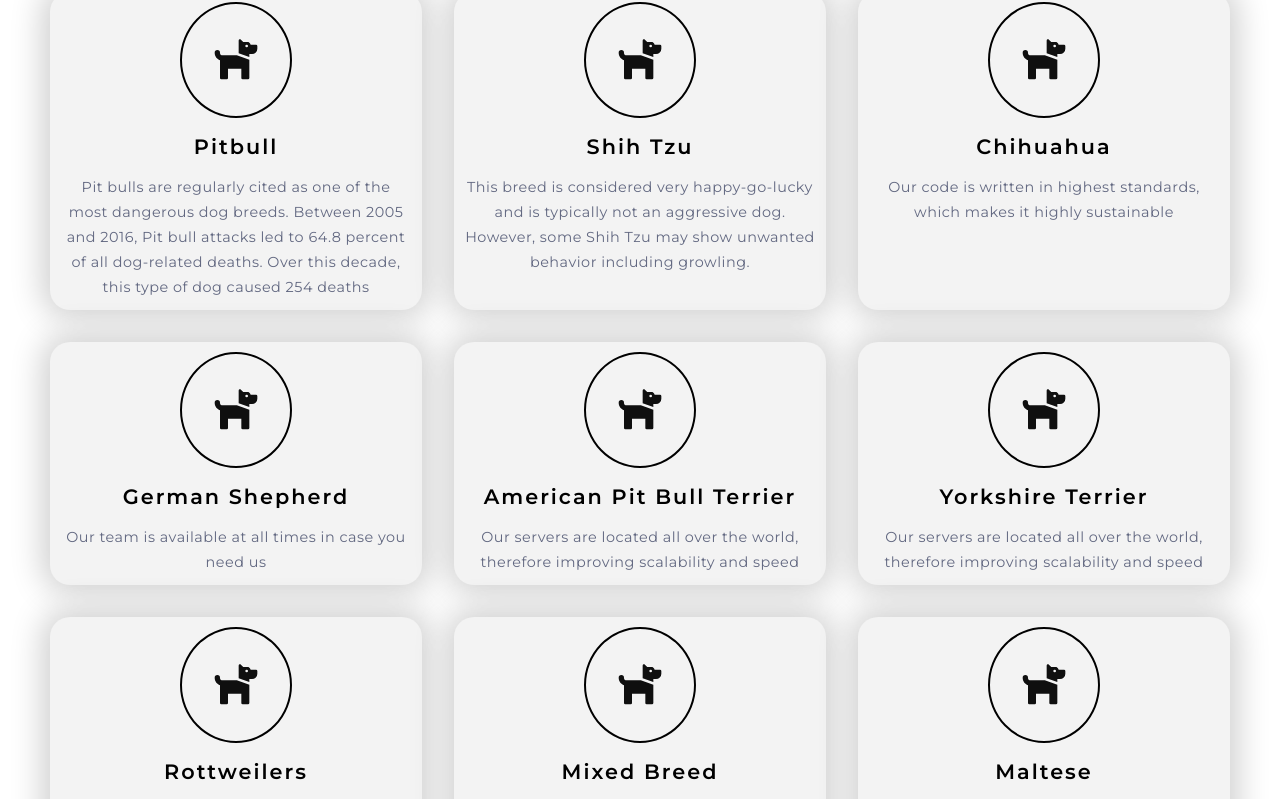
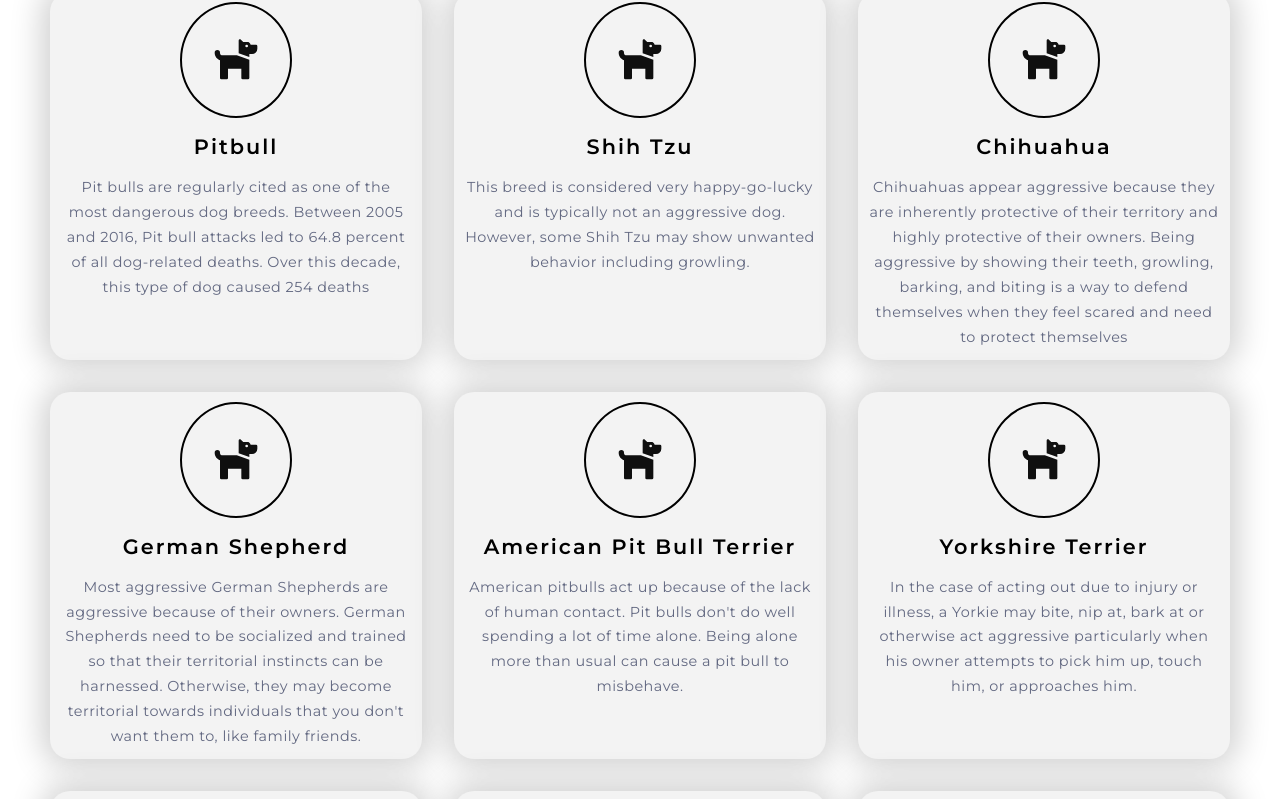
Before and after one commit to MrBAhHIMSELF/template2, a React (Create React App) app: page / in a window 1280 px wide. Shown: the part 1137-1936 px from the top of the page. Built offline with nearby package versions, Linux system fonts and the light colour scheme.

Commit message:
april 7th

```diff
--- a/src/data/FeaturesData.js
+++ b/src/data/FeaturesData.js
@@ -25,13 +25,14 @@ export const featuresData = [
   {
     name: "Chihuahua",
     description:
-      "Our code is written in highest standards, which makes it highly sustainable",
+      "Chihuahuas appear aggressive because they are inherently protective of their territory and highly protective of their owners. Being aggressive by showing their teeth, growling, barking, and biting is a way to defend themselves when they feel scared and need to protect themselves",
     icon: iconStyle(FaDog),
     imgClass: "three"
   },
   {
     name: "German Shepherd",
-    description: "Our team is available at all times in case you need us",
+    description:
+      "Most aggressive German Shepherds are aggressive because of their owners. German Shepherds need to be socialized and trained so that their territorial instincts can be harnessed. Otherwise, they may become territorial towards individuals that you don't want them to, like family friends.",
     icon: iconStyle(FaDog),
     imgClass: "four"
   },
@@ -39,7 +40,7 @@ export const featuresData = [
   {
     name: "American Pit Bull Terrier	",
     description:
-      "Our servers are located all over the world, therefore improving scalability and speed ",
+      "American pitbulls act up because of the lack of human contact. Pit bulls don't do well spending a lot of time alone. Being alone more than usual can cause a pit bull to misbehave.",
     icon: iconStyle(FaDog),
     imgClass: "five"
   },
@@ -47,7 +48,7 @@ export const featuresData = [
   {
     name: "Yorkshire Terrier	",
     description:
-      "Our servers are located all over the world, therefore improving scalability and speed ",
+      "In the case of acting out due to injury or illness, a Yorkie may bite, nip at, bark at or otherwise act aggressive particularly when his owner attempts to pick him up, touch him, or approaches him.",
     icon: iconStyle(FaDog),
     imgClass: "six"
   },
@@ -55,7 +56,7 @@ export const featuresData = [
   {
     name: "Rottweilers	",
     description:
-      "Our servers are located all over the world, therefore improving scalability and speed ",
+      "They say that poor owners, neglect, and abuse result in aggressive Rotweilers, not genetics. Without proper exercise, Rottweilers have a tendency to become destructive and extremely excited. These are not sedentary dogs. If an owner cannot give the dog attention and exercise, he should not own a Rottweiler. ",
     icon: iconStyle(FaDog),
     imgClass: "seven"
   },
@@ -69,7 +70,7 @@ export const featuresData = [
   {
     name: "Mixed Breed	",
     description:
-      "Our servers are located all over the world, therefore improving scalability and speed ",
+      "Most often a dog's aggression is motivated by fear, anxiety, conflict about what to expect and what to do and the anticipation of possible punishment.",
     icon: iconStyle(FaDog),
     imgClass: "eight"
   },
@@ -77,7 +78,7 @@ export const featuresData = [
   {
     name: "Maltese	",
     description:
-      "Our servers are located all over the world, therefore improving scalability and speed ",
+      "The Maltese can become aggressive when they feel threatened. It is easy for these tiny dogs to feel intimidated, even if you don't mean to be. When the Maltese feel threatened, they usually resort to barking, growling, and biting.",
     icon: iconStyle(FaDog),
     imgClass: "nine"
   }
```
